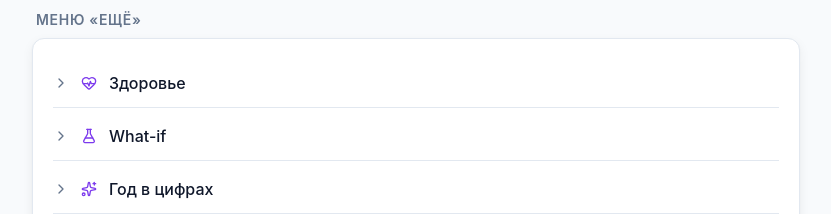
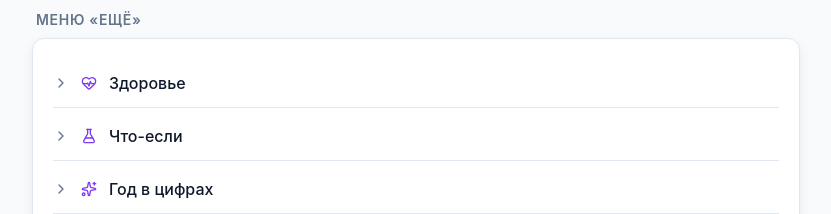
Before and after one commit to velios/DzenAnalytics, a React (Vite) app: page /help in a window 1280 px wide. Shown: the part 940-1154 px from the top of the page, without its empty margins (224-1055 px from the left). Built offline with nearby package versions, Linux system fonts and the light colour scheme.

Commit message:
i18n: rename What-if → Что-если in user-facing strings

```diff
--- a/src/components/TopNav.tsx
+++ b/src/components/TopNav.tsx
@@ -46,7 +46,7 @@ const PRIMARY = [
 
 const SECONDARY = [
   { to: "/health", label: "Здоровье", icon: HeartPulse },
-  { to: "/whatif", label: "What-if", icon: FlaskConical },
+  { to: "/whatif", label: "Что-если", icon: FlaskConical },
   { to: "/year-review", label: "Год в цифрах", icon: Sparkles },
   { to: "/digest", label: "Дайджест", icon: Newspaper },
   { to: "/budgets", label: "Бюджеты", icon: Target },
--- a/src/pages/HelpPage.tsx
+++ b/src/pages/HelpPage.tsx
@@ -265,7 +265,7 @@ const SECTIONS: Section[] = [
     id: "page-whatif",
     group: "more",
     icon: FlaskConical,
-    title: "What-if",
+    title: "Что-если",
     body: (
       <>
         <p>
--- a/src/pages/WhatIfPage.tsx
+++ b/src/pages/WhatIfPage.tsx
@@ -95,7 +95,7 @@ export function WhatIfPage() {
         <div>
           <h1 className="text-2xl font-bold flex items-center gap-2">
             <FlaskConical className="w-6 h-6 text-accent" />
-            What-if-сценарии
+            Что-если — сценарии
           </h1>
           <p className="text-muted text-sm mt-1">
             Покрутите слайдеры — увидите, как изменится норма сбережений, срок до
```
